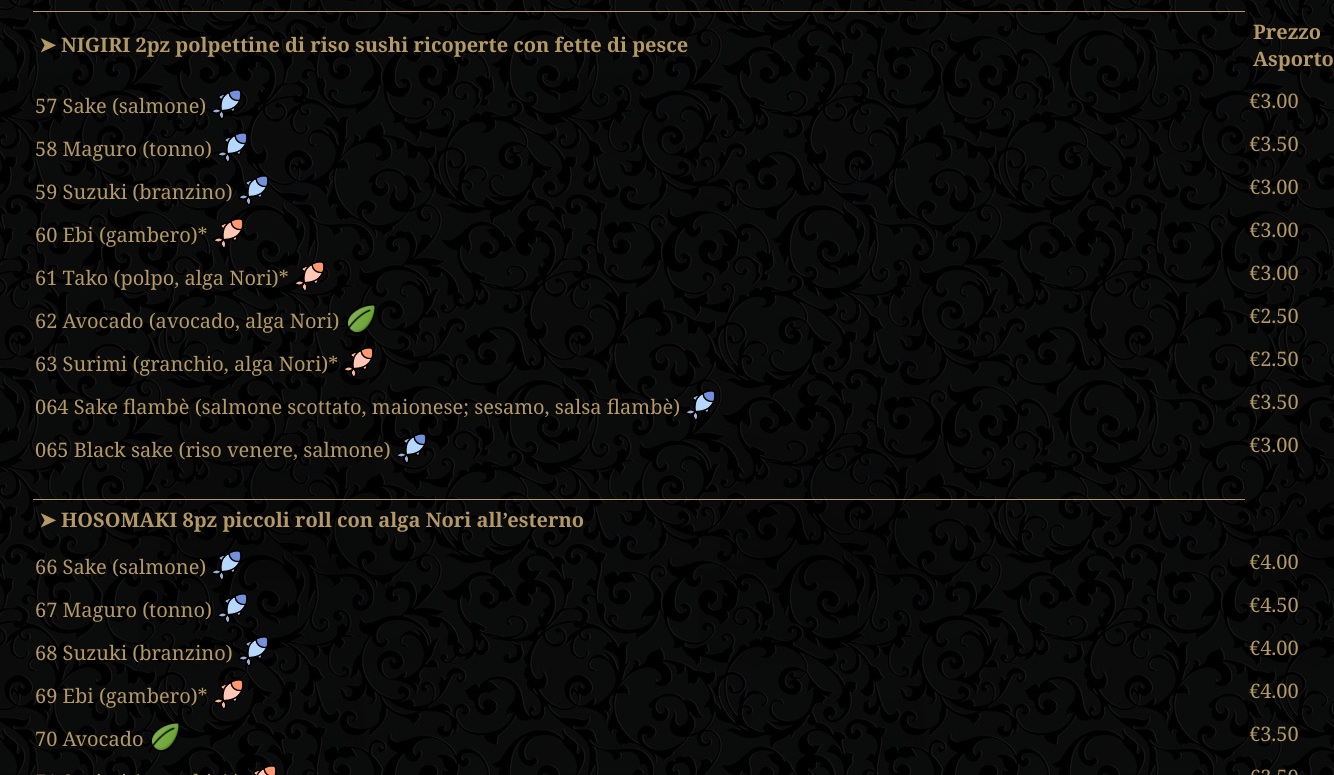
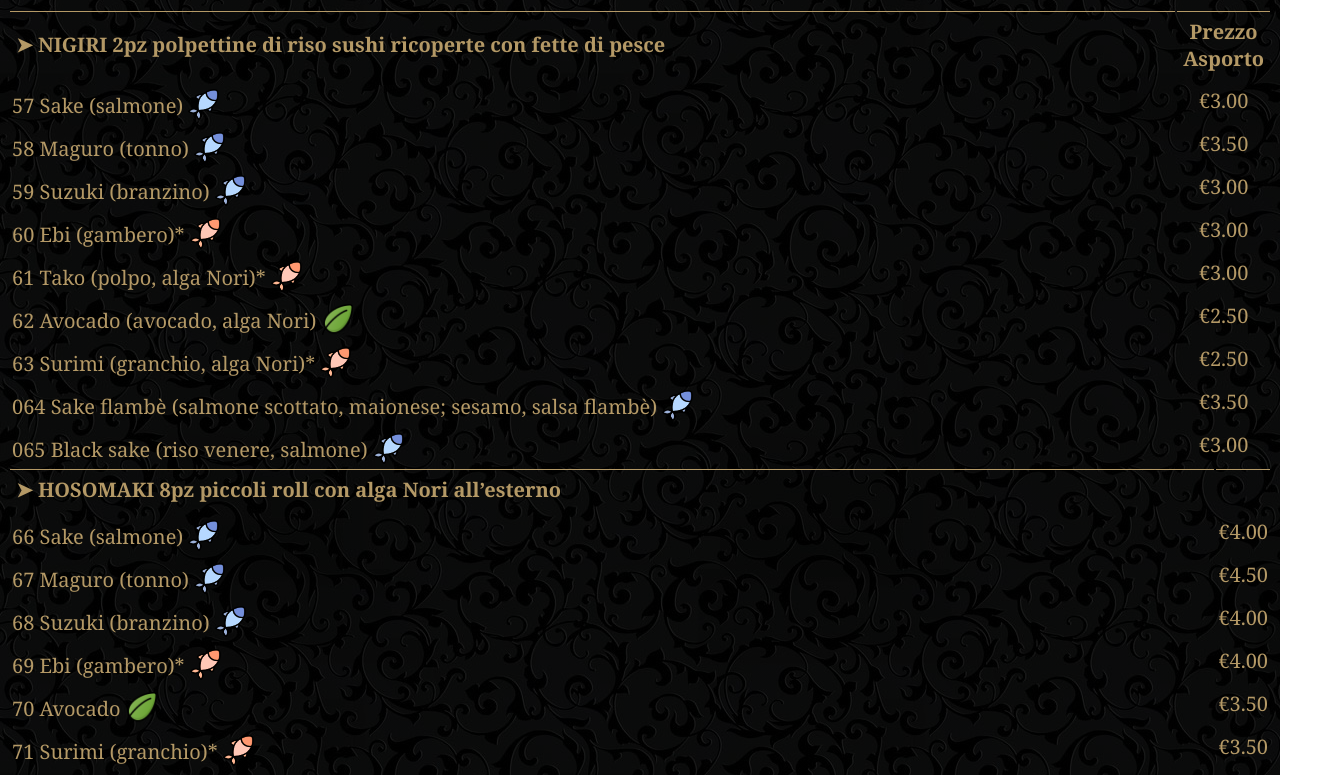
Before and after one commit to darumasushi/darumasushi.github.io, a plain HTML site: page sushic.html in a window 1280 px wide. Shown: the part 131-906 px from the top of the page, 1334 px wide, since content can reach past the window. Drawn offline with Linux system fonts and the light colour scheme.

Commit message:
Table Fix

```diff
--- a/styles.css
+++ b/styles.css
@@ -11,12 +11,11 @@ body {
 }
 
 table {
-    width: 95%;
+    display: auto;
     text-align: left;
     margin-left: auto;
     margin-right: auto;
-    margin-bottom: 30px;
-    table-layout: fixed;
+    margin-bottom: auto;
 }
 
 th:first-child {
```
